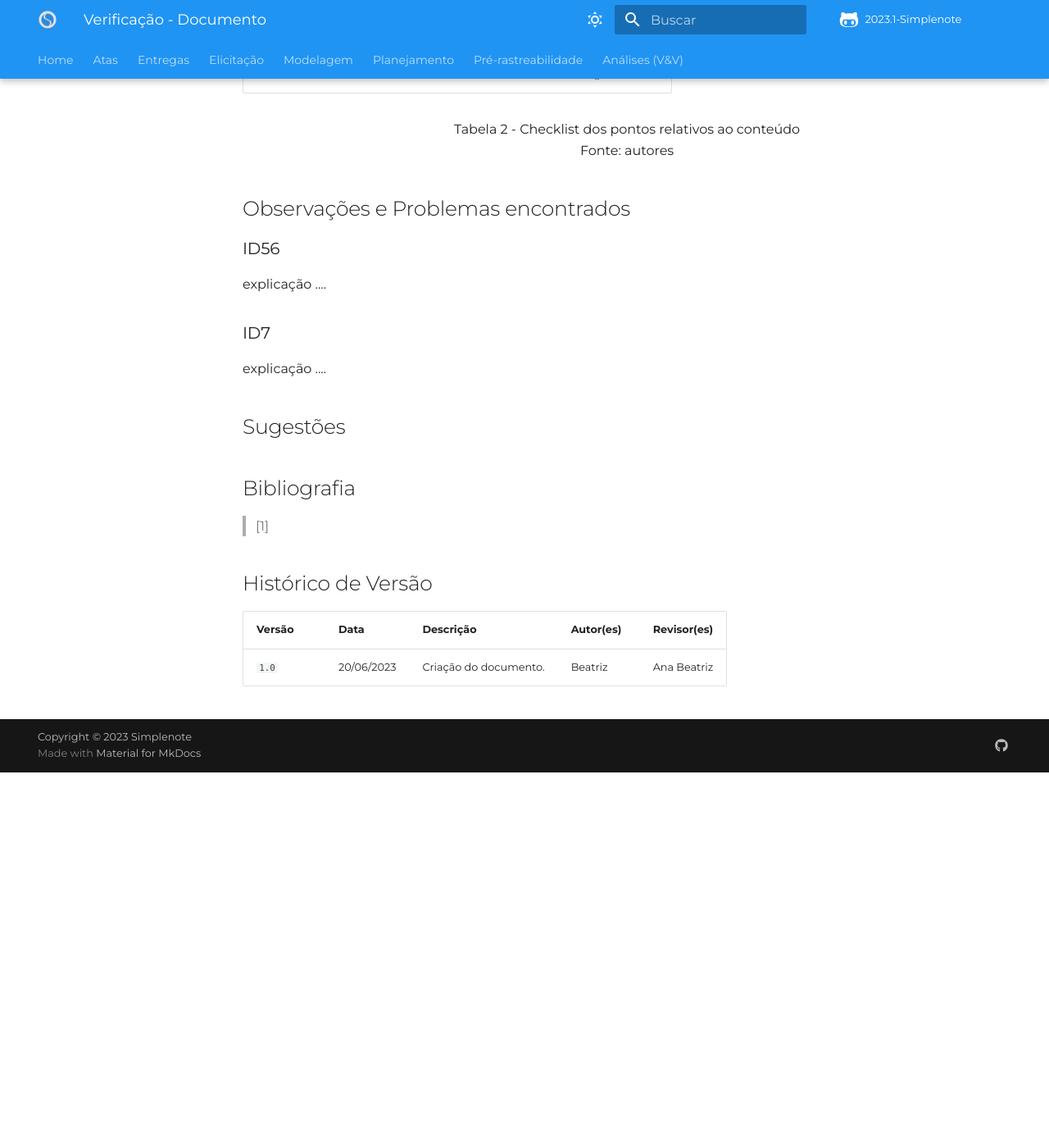
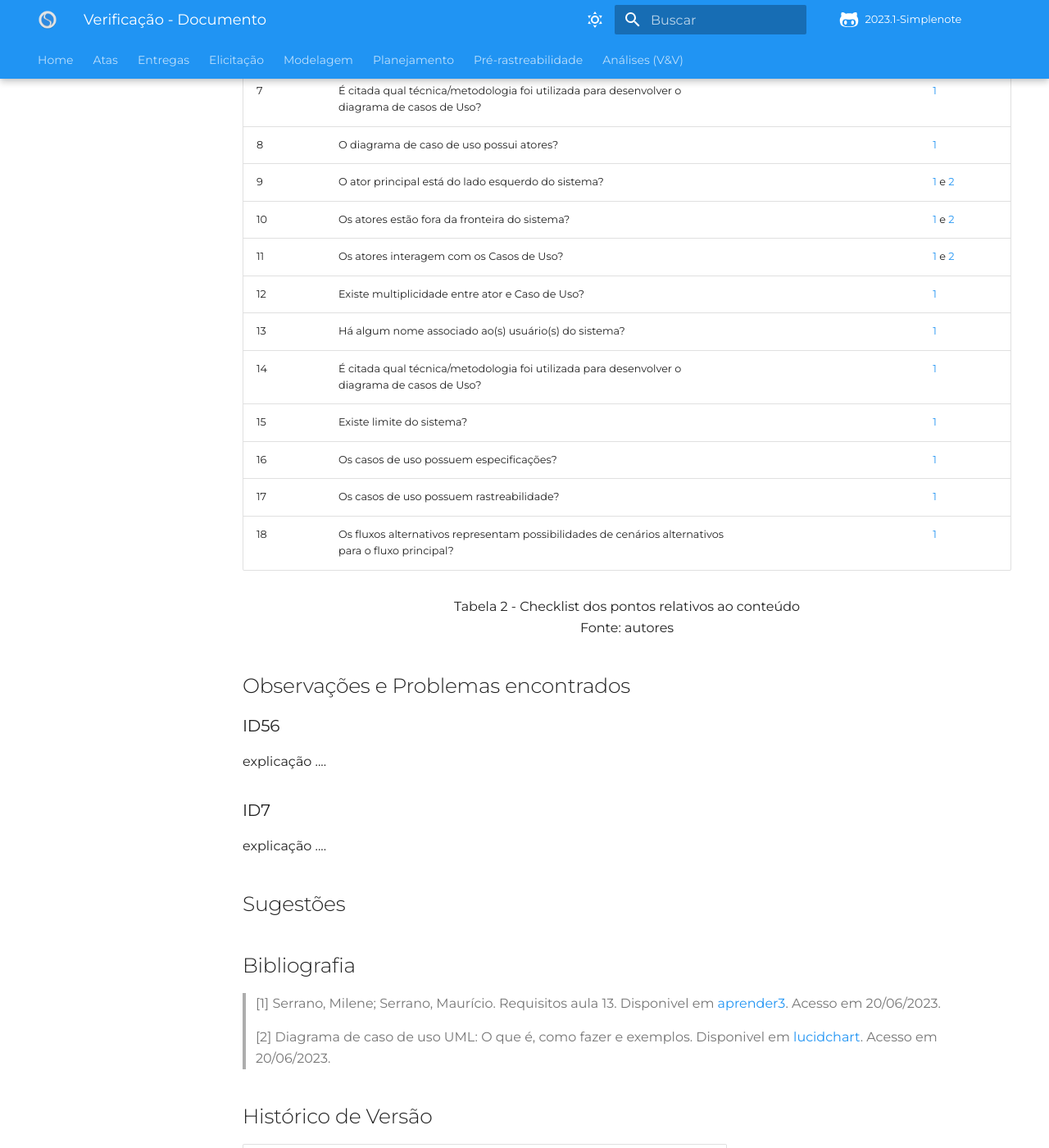
Before and after one commit to Requisitos-de-Software/2023.1-Simplenote, an MkDocs documentation site: the page built from docs/Analise-Grupo5/Modelagem/CasosDeUso.md, in a window 1280 px wide and 1400 px high, scrolled down 1509 px. Shown: the whole window at 82% size. Built offline with MkDocs 1.6.1 and Material for MkDocs 9.7.7, drawn with Linux system fonts in a browser that asks for light colours; some web fonts are replaced; comment, search, counter and statistics services are not loaded; before the commit the page ends 2451 px from its top, so only the background shows below that; some of the changed text lies outside the part shown.

Commit message:
Update CasosDeUso.md

```diff
--- a/docs/Analise-Grupo5/Modelagem/CasosDeUso.md
+++ b/docs/Analise-Grupo5/Modelagem/CasosDeUso.md
@@ -2,7 +2,7 @@
 
 ## Introdução
 
-Este documento é destinado para a revisão do [Documento](<link para o documento>) do grupo 5 - [Simplenote](https://github.com/Requisitos-de-Software/2023.1-Simplenote), vale ressaltar que a avaliação é feita de maneira imparcial, sem a intenção de atacar ninguém.Foi avaliado a versão 1.x do documento no dia XX/XX/2023.
+Este documento é destinado para a revisão do [Documento](<link para o documento>) do grupo 5 - [Simplenote](https://github.com/Requisitos-de-Software/2023.1-Simplenote), vale ressaltar que a avaliação é feita de maneira imparcial, sem a intenção de atacar ninguém.Foi avaliado a versão 1.1 do documento no dia 20/06/2023.
 
 ## Metodologia
 
@@ -24,20 +24,32 @@ Para avaliação do documento em aspectos formais e tecnicos, foi criado a tabel
 
 |ID|Questão|Resposta|Observação|
 |--|-------|--------|----------|
-|1|O artefato possui Introdução?                                                                                |        |          |
-|2|O artefato artefato possui uma Bibliografia/Referência Bibliográfica?                                        |        |          |
-|3|O artefato possui um Histórico de Versões com o id e descrição das versões, data, autores e revisores?       |        |          |
-|4|Todos os textos estão na norma padrão?                                                                       |        |          |
-|5|As tabelas são chamadas no texto?                                                                            |        |          |
-|6|Os revisores são pessoas diferentes dos autores?                                                             |        |          |
+|1|O artefato possui Introdução?                                                                                |   sim     |          |
+|2|O artefato artefato possui uma Bibliografia/Referência Bibliográfica?                                        |   sim     | Poderia melhorar a formatação da bibliografia |
+|3|O artefato possui um Histórico de Versões com o id e descrição das versões, data, autores e revisores?       |   sim     |          |
+|4|Todos os textos estão na norma padrão?                                                                       |   sim     |          |
+|5|As tabelas são chamadas no texto?                                                                            |   não     |          |
+|6|Os revisores são pessoas diferentes dos autores?                                                             |   sim     |          |
 
 <p align="center"> Tabela 1 - Checklist do documento <br> Fonte: autores </p>
 
 ## Checklist do conteúdo
 
-| ID  | Questão | Resposta | Observação | Referências |
-| --- | ------- | -------- | ---------- |-------------|
-|  7  |         |          |            |     []      |
+| ID   | Questão | Resposta | Observação | Referências |
+| ---- | ------- | -------- | ---------- |-------------|
+|  7   | É citada qual técnica/metodologia foi utilizada para desenvolver o diagrama de casos de Uso?       |          |            | [1](#ancora1)       |
+|  8   | O diagrama de caso de uso possui atores?                                                           |          |            | [1](#ancora1)     |
+|  9   | O ator principal está do lado esquerdo do sistema?                                                 |          |            | [1](#ancora1) e [2](#ancora2)     |
+|  10  | Os atores estão fora da fronteira do sistema?                                                      |          |            | [1](#ancora1) e [2](#ancora2)      |
+|  11  | Os atores interagem com os Casos de Uso?                                                           |          |            | [1](#ancora1) e [2](#ancora2)     |
+|  12  | Existe multiplicidade entre ator e Caso de Uso?                                                    |          |            | [1](#ancora1)      |
+|  13  | Há algum nome associado ao(s) usuário(s) do sistema?                                               |          |            | [1](#ancora1)      |
+|  14  | É citada qual técnica/metodologia foi utilizada para desenvolver o diagrama de casos de Uso?       |          |            | [1](#ancora1)     |
+|  15  | Existe limite do sistema?                                                                          |          |            | [1](#ancora1)      |
+|  16  | Os casos de uso possuem especificações?                                                            |          |            | [1](#ancora1)      |
+|  17  | Os casos de uso possuem rastreabilidade?                                                           |          |            | [1](#ancora1)     |
+|  18  | Os fluxos alternativos representam possibilidades de cenários alternativos para o fluxo principal? |          |            | [1](#ancora1)      |
+
 
 <p align="center"> Tabela 2 - Checklist dos pontos relativos ao conteúdo <br> Fonte: autores </p>
 
@@ -55,7 +67,9 @@ explicação ....
 
 ## Bibliografia
 
-> [1]
+> [1] Serrano, Milene; Serrano, Maurício. Requisitos aula 13. Disponivel em [aprender3](https://aprender3.unb.br/pluginfile.php/2523100/mod_resource/content/1/Requisitos%20-%20Aula%20013a.pdf). Acesso em 20/06/2023.
+>
+> [2] Diagrama de caso de uso UML: O que é, como fazer e exemplos. Disponivel em [lucidchart](https://www.lucidchart.com/pages/pt/diagrama-de-caso-de-uso-uml). Acesso em 20/06/2023.
 
 ## Histórico de Versão
 
```
